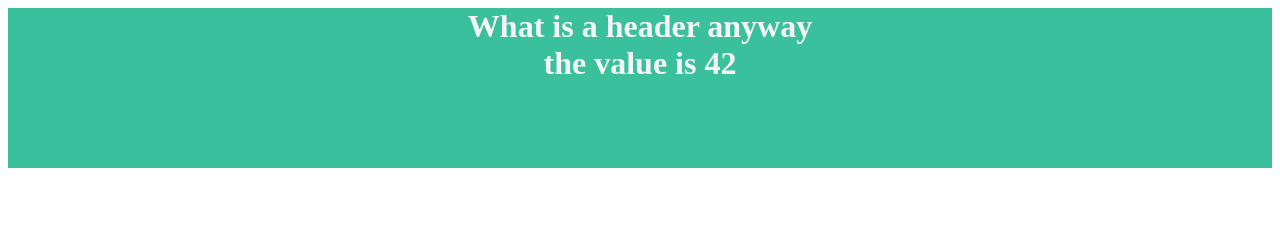
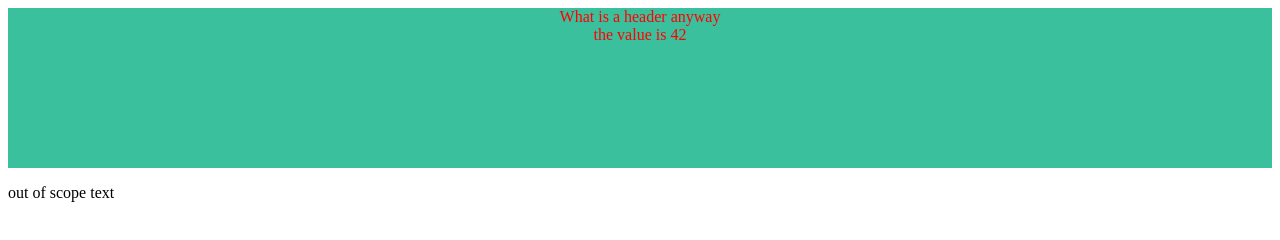
Before and after one commit to colincoins/gatsby-boilerplate-typescript, a Gatsby site: page / in a window 1280 px wide. Built offline with nearby package versions, Linux system fonts and the light colour scheme; Gatsby itself is replaced by a stand-in of ours.

Commit message:
refactor components

```diff
--- a/src/components/Header/index.tsx
+++ b/src/components/Header/index.tsx
@@ -9,13 +9,13 @@ export interface HeaderProps {
 const Header: SFC<HeaderProps> = (props) => {
   return (
     <div className={styles['header']}>
-      <h1>
+      <p className={styles['header-p']}>
         {props.title}
         <br />
         the value is {props.value}
-      </h1>
+      </p>
     </div>
-  );
+  )
 }
 
 Header.defaultProps = {
--- a/src/components/Header/page.module.scss
+++ b/src/components/Header/page.module.scss
@@ -3,9 +3,12 @@
     color: whitesmoke;
     background: $seafoam;
     min-height: 20vh;
+    p {
+        margin: 0;
+        text-align: center;
+    }
 }
 
-h1 {
-    margin: 0;
-    text-align: center;
+.header-p {
+    color: red;
 }
--- a/src/pages/index.tsx
+++ b/src/pages/index.tsx
@@ -1,4 +1,4 @@
-import React, { SFC } from 'react'
+import React, { Component } from 'react'
 import Header from '../components/Header/index';
 import '@/styles/base.global';
 
@@ -7,15 +7,23 @@ interface IndexPageProps {
   headerValue: number
 }
 
-const IndexPage: SFC<IndexPageProps> = (props) => {
-  return <div>
-      <Header title={props.headerTitle} value={props.headerValue} />
-    </div>
-}
+class IndexPage extends Component<IndexPageProps> {
+  static defaultProps = {
+    headerTitle: 'What is a header anyway',
+    headerValue: 42,
+  }
 
-IndexPage.defaultProps = {
-  headerTitle: "What is a header anyway",
-  headerValue: 42
+  public render() {
+    return (
+      <div>
+        <Header
+          title={this.props.headerTitle}
+          value={this.props.headerValue}
+        />
+        <p>out of scope text</p>
+      </div>
+    )
+  }
 }
 
 export default IndexPage;
--- a/tsconfig.json
+++ b/tsconfig.json
@@ -16,10 +16,10 @@
     "noImplicitReturns": true,
     "noImplicitThis": true,
     "noImplicitAny": true,
-    "strictNullChecks": true,
     "suppressImplicitAnyIndexErrors": true,
     "noUnusedLocals": true,
     "skipLibCheck": true,
+    "strictNullChecks": true,
     "types": [
       "node",
       "react",
--- a/tslint.json
+++ b/tslint.json
@@ -11,10 +11,11 @@
     "member-access": true,
     "object-literal-sort-keys": false,
     "ordered-imports": false,
-    "interface-name": false,
+    "interface-name": true,
     "no-submodule-imports": false,
     "no-implicit-dependencies": false,
-    "no-string-literal": false
+    "no-string-literal": false,
+    "strict-type-predicates": true
   },
   "rulesDirectory": []
 }
```
Also changed, not shown: 2 other files.
